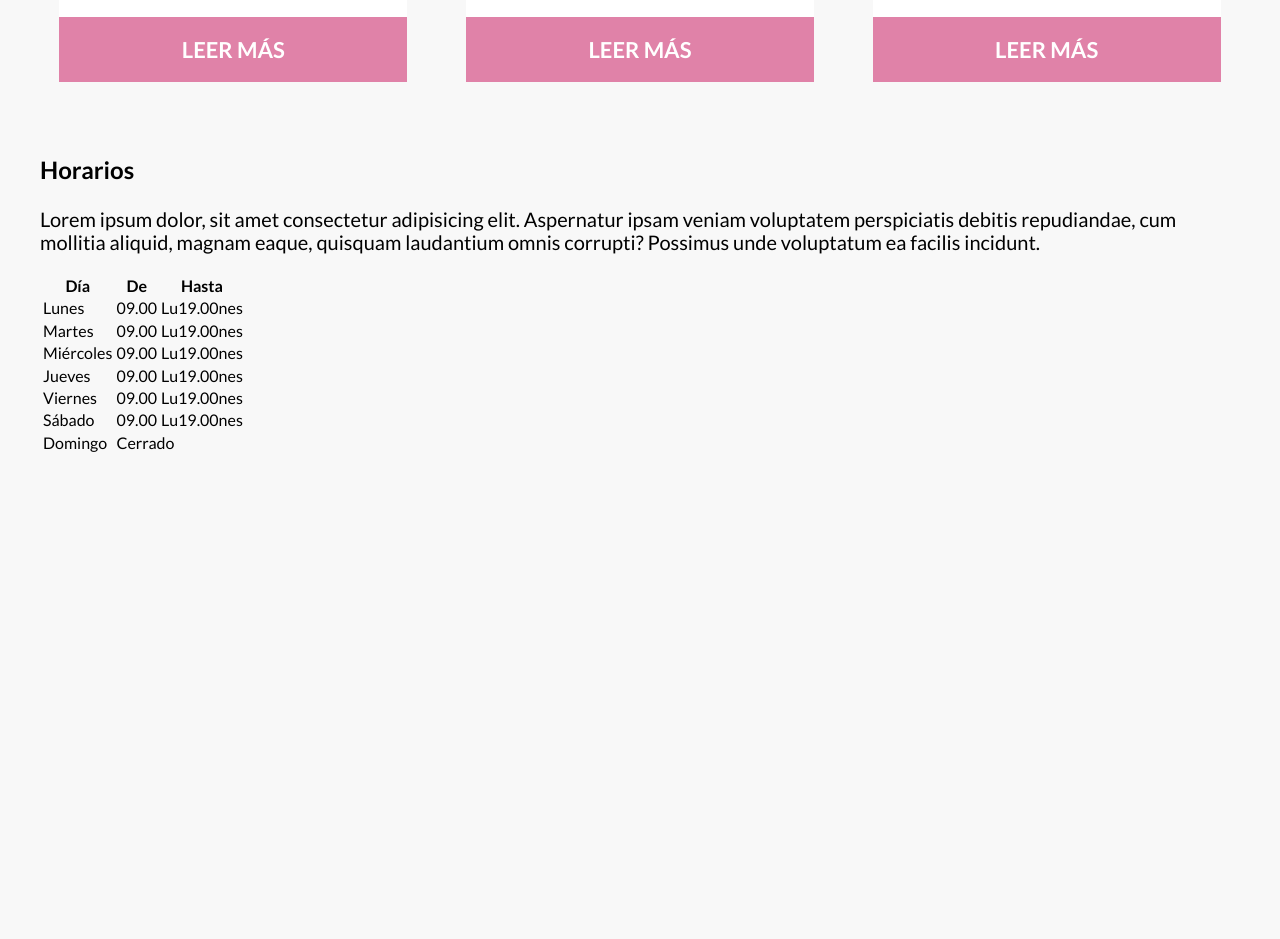
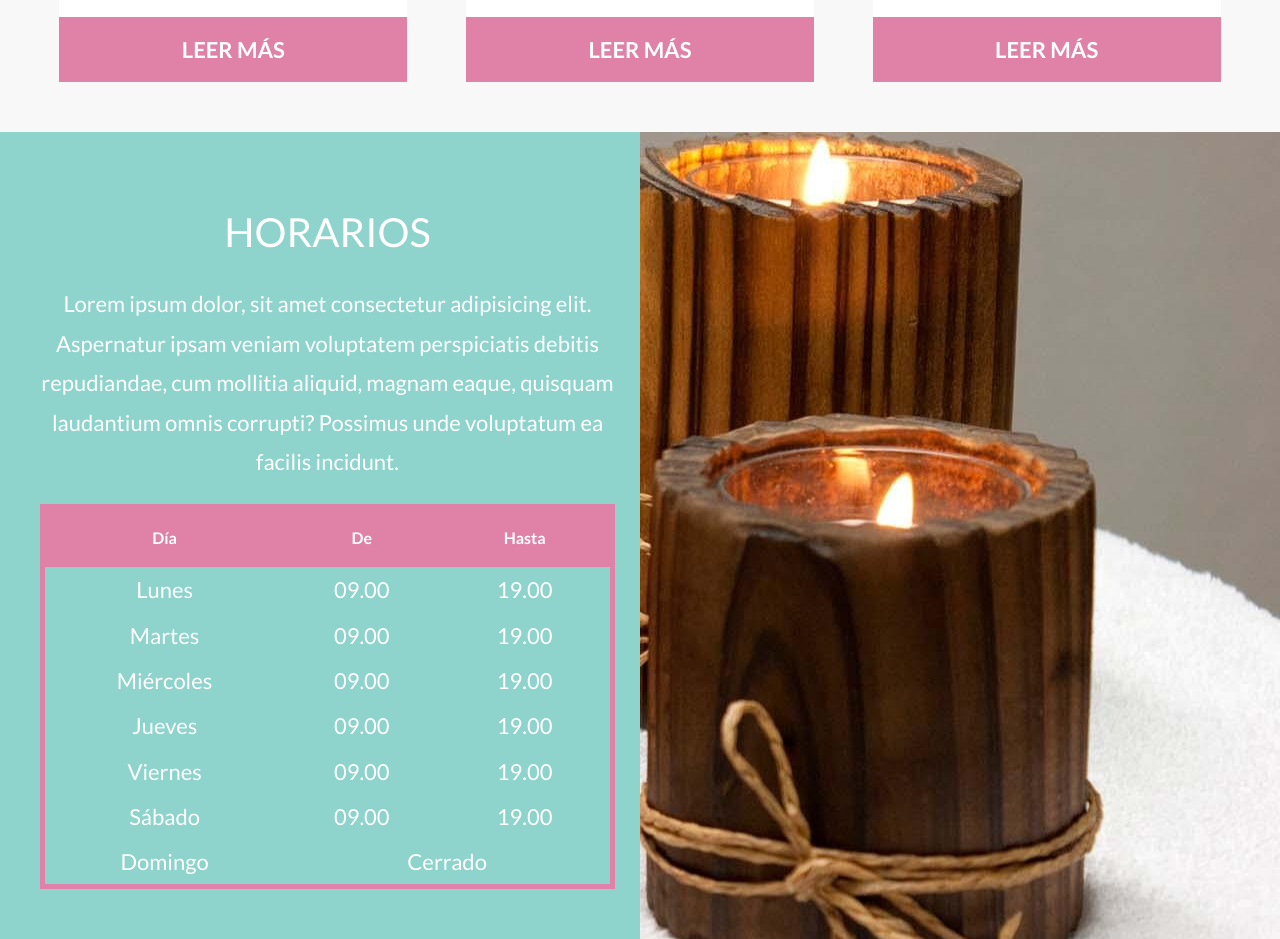
Before and after one commit to CristianMP04/carolinaspa, a website: page index.html in a window 1280 px wide. Shown: the part 1307-2246 px from the top of the page. Before the commit the page ends 1762 px from the top, so only its background shows below. Drawn offline with Linux system fonts and the light colour scheme; a web font is replaced by a local one.

Commit message:
finish section Horarios
finish section Horarios

```diff
--- a/index.html
+++ b/index.html
@@ -104,37 +104,37 @@
                         <tr class="tabla__tr">
                             <td class="tabla__td">Lunes</td>
                             <td class="tabla__td">09.00</td>
-                            <td class="tabla__td">Lu19.00nes</td>
+                            <td class="tabla__td">19.00</td>
                         </tr>
 
                         <tr class="tabla__tr">
                             <td class="tabla__td">Martes</td>
                             <td class="tabla__td">09.00</td>
-                            <td class="tabla__td">Lu19.00nes</td>
+                            <td class="tabla__td">19.00</td>
                         </tr>
 
                         <tr class="tabla__tr">
                             <td class="tabla__td">Miércoles</td>
                             <td class="tabla__td">09.00</td>
-                            <td class="tabla__td">Lu19.00nes</td>
+                            <td class="tabla__td">19.00</td>
                         </tr>
 
                         <tr class="tabla__tr">
                             <td class="tabla__td">Jueves</td>
                             <td class="tabla__td">09.00</td>
-                            <td class="tabla__td">Lu19.00nes</td>
+                            <td class="tabla__td">19.00</td>
                         </tr>
 
                         <tr class="tabla__tr">
                             <td class="tabla__td">Viernes</td>
                             <td class="tabla__td">09.00</td>
-                            <td class="tabla__td">Lu19.00nes</td>
+                            <td class="tabla__td">19.00</td>
                         </tr>
 
                         <tr class="tabla__tr">
                             <td class="tabla__td">Sábado</td>
                             <td class="tabla__td">09.00</td>
-                            <td class="tabla__td">Lu19.00nes</td>
+                            <td class="tabla__td">19.00 </td>
                         </tr>
 
                         <tr class="tabla__tr">
--- a/src/scss/base/_mixins.scss
+++ b/src/scss/base/_mixins.scss
@@ -64,3 +64,10 @@
         font-family: v.$fuentePrincipal;
     }
 }
+
+@mixin heading {
+    text-transform: uppercase;
+    text-align: center;
+    font-weight: 400;
+    font-size: 4rem;
+}
--- /dev/null
+++ b/src/scss/ui/contenido/_horarios.scss
@@ -0,0 +1,65 @@
+@use 'base/variables' as v;
+@use 'base/mixins' as m;
+
+.horario {
+    background-image: linear-gradient( to bottom, v.$primario 0%, v.$primario 50%, transparent 50%), url(../img/bg_horarios.jpg);
+    background-repeat: no-repeat;
+    background-position: center, bottom center;
+    color: v.$blanco;
+
+    @include m.tablet {
+        background-image: linear-gradient( to right, v.$primario 0%, v.$primario 50%, transparent 50%), url(../img/bg_horarios.jpg);
+        background-position: center, top right;
+     }
+
+
+
+    &__grid {
+        display: grid;
+        grid-template-rows: repeat(2, 1fr);
+        @include m.tablet {
+            grid-template-rows: unset;
+            @include m.grid(2, 5rem);
+         }
+    }
+
+    &__contenido {
+        padding: 5rem 0;
+    }
+
+    &__heading {
+        @include m.heading;
+    }
+
+    &__texto {
+        font-size: 2.2rem;
+        line-height: 1.8;
+        text-align: center;
+    }
+}
+
+.tabla {
+    width: 100%;
+    border: .5rem solid v.$secundario;
+    text-align: center;
+    border-collapse: collapse;
+
+    &__thead {
+        background-color: v.$secundario;
+    }
+
+    &__th {
+        padding: 2rem;
+    }
+
+    &__tr {
+        &:hover {
+            background-color: darken(v.$primario, 10%);
+        }
+    }
+
+    &__td {
+        padding: 1rem;
+        font-size: 2.2rem;
+    }
+}
--- a/src/scss/ui/contenido/_index.scss
+++ b/src/scss/ui/contenido/_index.scss
@@ -1,2 +1,3 @@
 @forward 'bienvenida';
 @forward 'cards';
+@forward 'horarios';
```
Also changed, not shown: build/css/app.css, 1 other file.
